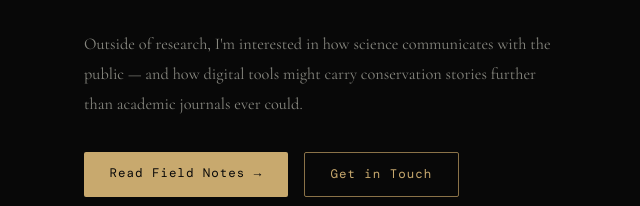
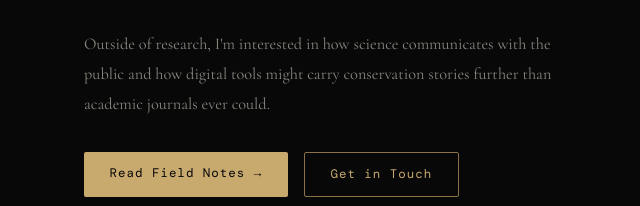
Before and after one commit to kailim1500/Kai-Lim, a plain HTML site: page about.html in a window 1280 px wide. Shown: the part 943-1149 px from the top of the page, 500-1140 px from the left. Drawn offline with nearby package versions, Linux system fonts and the light colour scheme; a web font is replaced by a local one.

Commit message:
Fix formatting in about.html paragraph

```diff
--- a/about.html
+++ b/about.html
@@ -48,7 +48,7 @@
 
         <blockquote>The rarest animals are not those no one has seen they are those no one is watching.</blockquote>
 
-        <p>Outside of research, I'm interested in how science communicates with the public — and how digital tools might carry conservation stories further than academic journals ever could.</p>
+        <p>Outside of research, I'm interested in how science communicates with the public and how digital tools might carry conservation stories further than academic journals ever could.</p>
 
         <div class="about-links">
           <a href="research.html" class="btn">Read Field Notes →</a>
```
